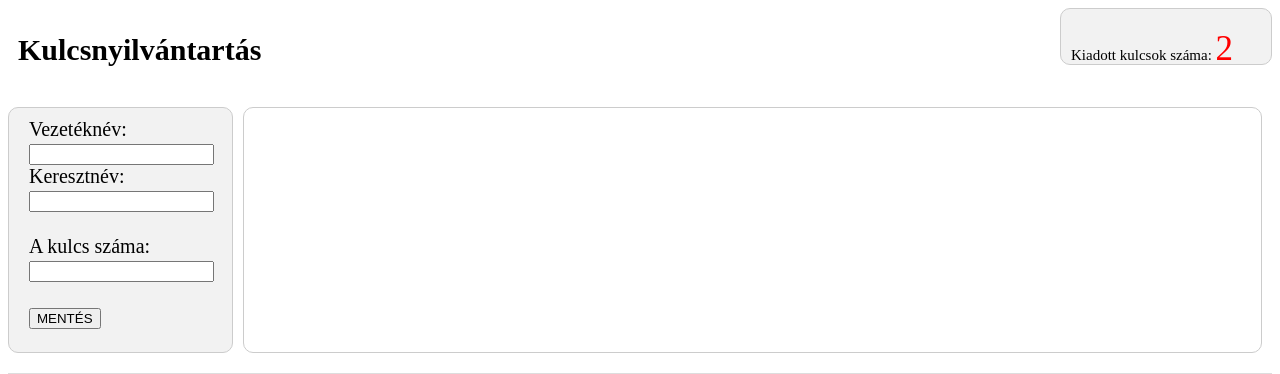
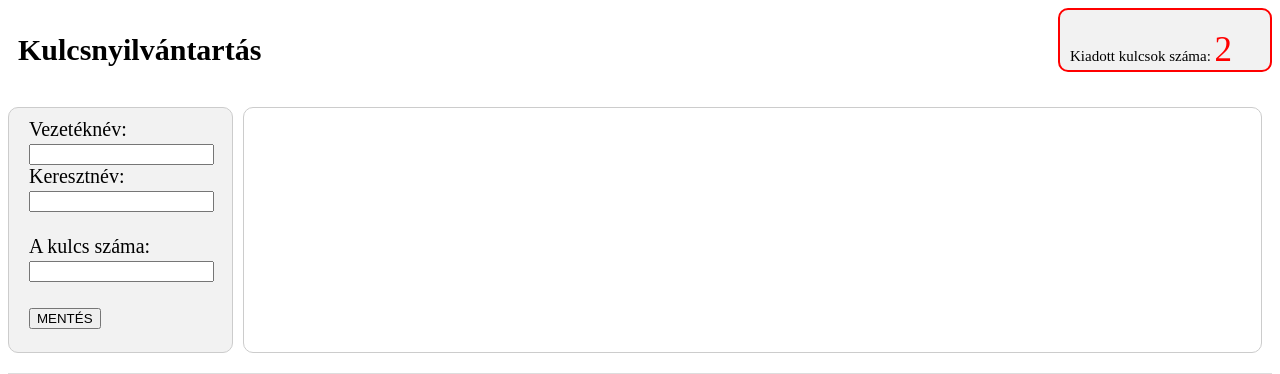
Before and after one commit to kobanya/KULCS_Django, a Django app: page / in a window 1280 px wide. Shown: the top 374 px of the page. Run offline with Django 4.2, Linux system fonts and the light colour scheme; data comes from the database, SQL or seed files in the repository; both versions use the stored data as it was after the commit.

Commit message:
Ha van kiadott kulcs akkor piros a kiadott kulcsok mező kerete

```diff
--- a/static/styles.css
+++ b/static/styles.css
@@ -52,14 +52,23 @@ th {
     padding-left: 10px;
     padding-top: 5px;
     float: right;
-    height: 50px;
+    height: 55px;
 }
 
 .kiadott-kulcsok-szama {
     font-size: 35px;
-    color: red;
+    color: gray;
     text-align: left;
     white-space: normal; /* Alapértelmezett szóközök megjelenítése */
+}
+
+.piros-kiadott {
+     font-size: 35px;
+     color: red;
+}
+
+.piros-keret {
+    border: 2px solid red;
 }
 
 .ujadat-div {
--- a/templates/index.html
+++ b/templates/index.html
@@ -13,9 +13,11 @@
             <h1>Kulcsnyilvántartás</h1>
         </div>
 
-        <div class="kiadott-kulcsok-szama-div">
-            <p>Kiadott kulcsok száma:   <span class="kiadott-kulcsok-szama">  {{ kiadott_kulcsok_szama }}</span></p>
+        <div class="kiadott-kulcsok-szama-div{% if kiadott_kulcsok_szama > 0 %} piros-keret{% endif %}">
+            <p>Kiadott kulcsok száma: <span class="{% if kiadott_kulcsok_szama > 0 %}
+               piros-kiadott {% endif %}">{{ kiadott_kulcsok_szama }}</span></p>
         </div>
+
     </div>
 
     <div class="masodiksor-container">
```
Also changed, not shown: db.sqlite3.
